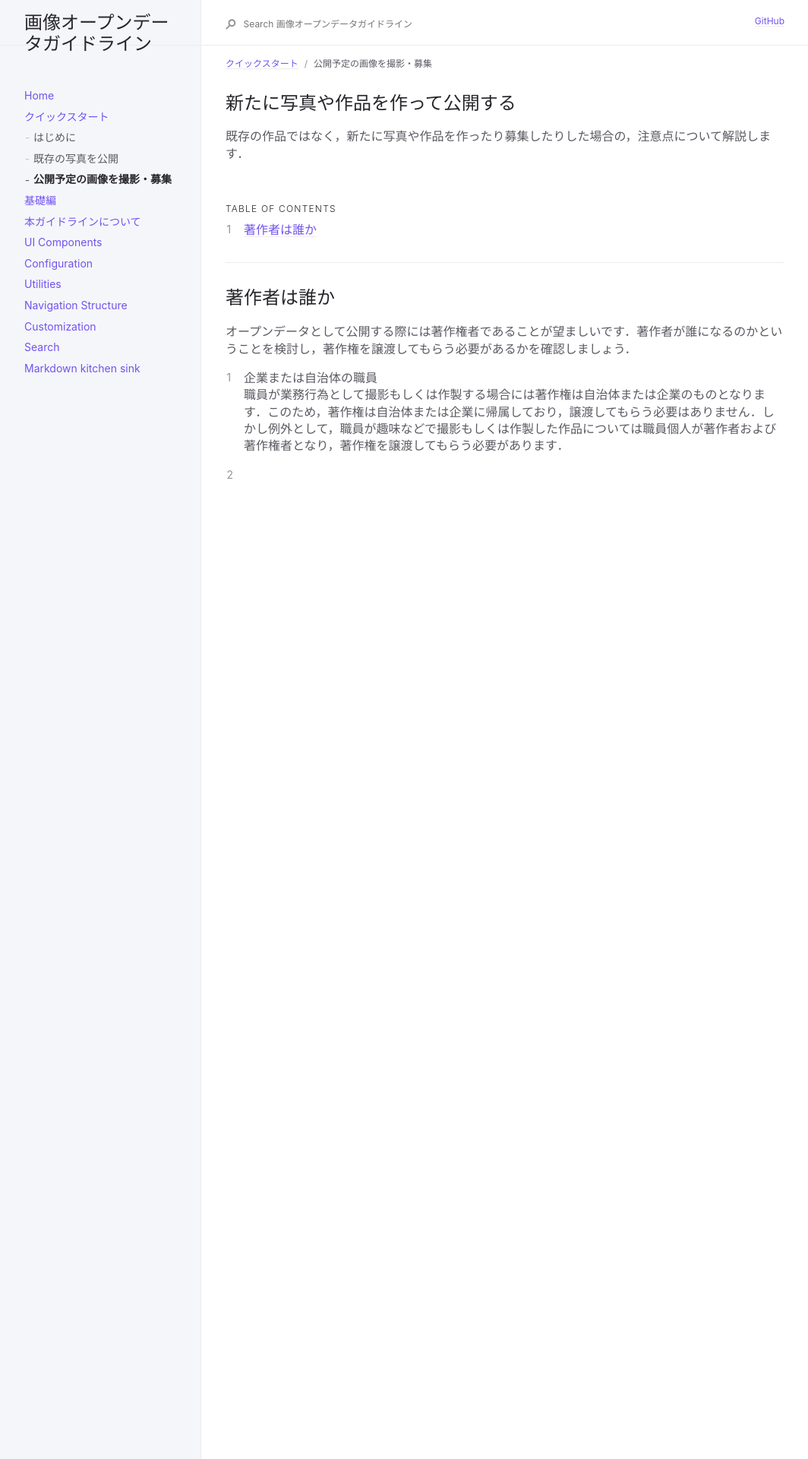
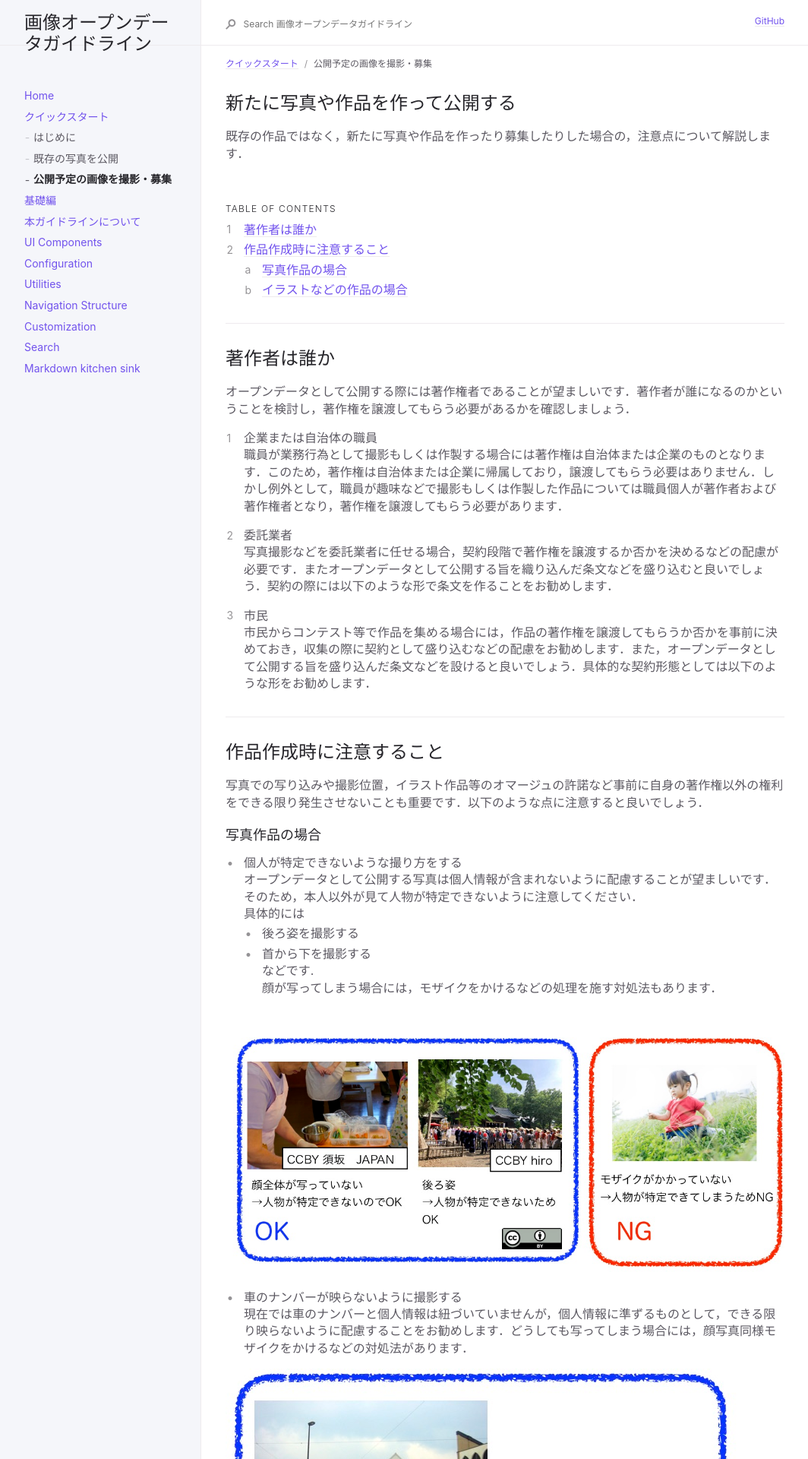
Before and after one commit to ayane0321/image-opendata-guide, a Jekyll site: the page built from docs/quick/new.md, in a window 1280 px wide. Shown: the top 1920 px of the page at 76% size, without its empty margins (91-1155 px from the left). Built offline with Jekyll 4.4.1, drawn with Linux system fonts in a browser that asks for light colours; some of the changed text lies outside the part shown.

Commit message:
add picture

```diff
--- a/docs/quick/new.md
+++ b/docs/quick/new.md
@@ -25,4 +25,44 @@ nav_order: 3
 1. 企業または自治体の職員
 職員が業務行為として撮影もしくは作製する場合には著作権は自治体または企業のものとなります．このため，著作権は自治体または企業に帰属しており，譲渡してもらう必要はありません．しかし例外として，職員が趣味などで撮影もしくは作製した作品については職員個人が著作者および著作権者となり，著作権を譲渡してもらう必要があります．
 
-2.
+2. 委託業者
+写真撮影などを委託業者に任せる場合，契約段階で著作権を譲渡するか否かを決めるなどの配慮が必要です．またオープンデータとして公開する旨を織り込んだ条文などを盛り込むと良いでしょう．契約の際には以下のような形で条文を作ることをお勧めします．
+
+3. 市民
+市民からコンテスト等で作品を集める場合には，作品の著作権を譲渡してもらうか否かを事前に決めておき，収集の際に契約として盛り込むなどの配慮をお勧めします．また，オープンデータとして公開する旨を盛り込んだ条文などを設けると良いでしょう．具体的な契約形態としては以下のような形をお勧めします．
+
+---
+
+
+## 作品作成時に注意すること
+写真での写り込みや撮影位置，イラスト作品等のオマージュの許諾など事前に自身の著作権以外の権利をできる限り発生させないことも重要です．以下のような点に注意すると良いでしょう．
+
+### 写真作品の場合
+-  個人が特定できないような撮り方をする
+オープンデータとして公開する写真は個人情報が含まれないように配慮することが望ましいです．そのため，本人以外が見て人物が特定できないように注意してください．
+具体的には
+	- 後ろ姿を撮影する
+	- 首から下を撮影する
+などです.
+顔が写ってしまう場合には，モザイクをかけるなどの処理を施す対処法もあります．
+
+<br>
+
+![撮影例]({{site.baseurl}}/picture/trademark.jpg)
+
+-  車のナンバーが映らないように撮影する
+現在では車のナンバーと個人情報は紐づいていませんが，個人情報に準ずるものとして，できる限り映らないように配慮することをお勧めします．どうしても写ってしまう場合には，顔写真同様モザイクをかけるなどの対処法があります．
+
+![ナンバー]({{site.baseurl}}/picture/car.jpg)
+
+-  敷地外から撮影する
+敷地内もしくは建物内部での撮影は土地所有者もしくは建物管理者の施設管理権が優先される可能性があるため，なるべく避け，敷地外から撮影することをお勧めします．
+
+-  ロゴやキャラクター・看板が映らないように撮影する
+街頭ポスターや看板，店の外観におけるロゴ，自動販売機など，ロゴやキャラクターを描いたものが写っている場合，商標登録などの観点からオープンデータとして公開できない場合があります．できる限り映らないように配慮し，写ってしまった場合にはモザイクをかけるなどの処理を施すことをお勧めします．
+
+![商標]({{site.baseurl}}/picture/face.jpg)
+
+### イラストなどの作品の場合
+- 既存のロゴやキャラクターを使用しない
+既存のロゴやキャラクターなどには著作権が発生しており，著作権者に許諾を取らなければ無断使用となってしまいます．許諾を取れる場合は良いのですが，それに伴う使用料・オープンデータとしての公開の許諾を得なければならないため，使用しない方が無難です．
```
Also changed, not shown: 1 other file.
